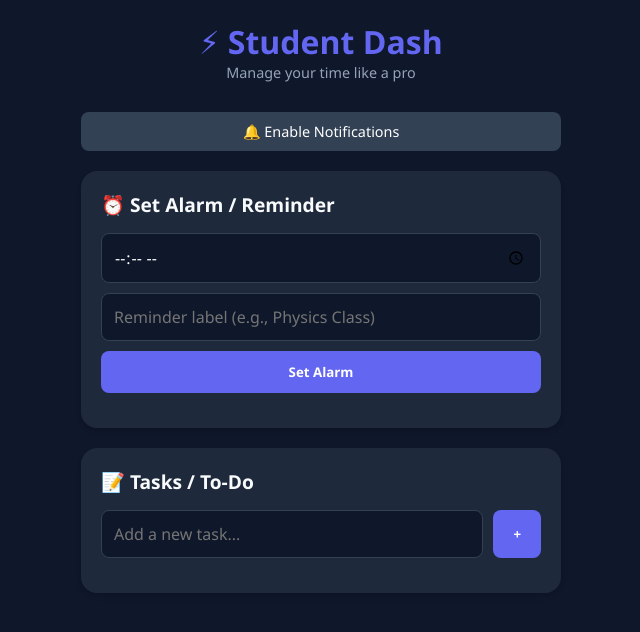
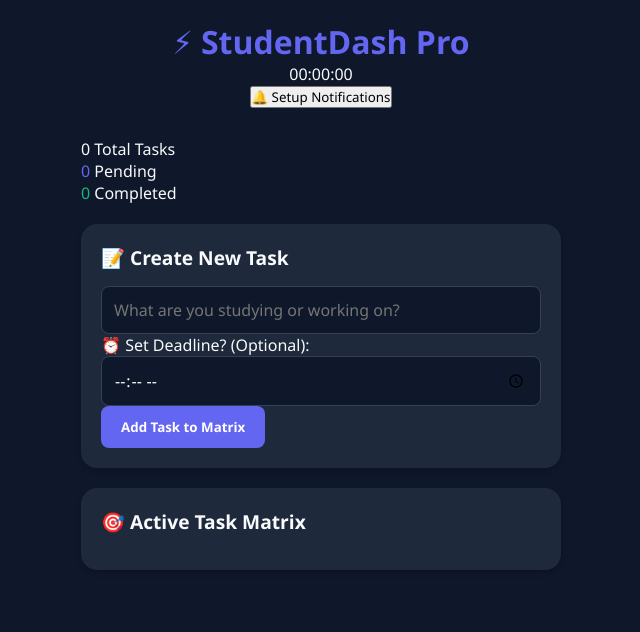
Before and after one commit to Asmit-Singh-01/student-time-management, a plain HTML site: page index.html in a window 1280 px wide. Shown: the whole page, without its empty margins (319-959 px from the left). Drawn offline with Linux system fonts and the light colour scheme.

Commit message:
Rename title and update dashboard header

```diff
--- a/index.html
+++ b/index.html
@@ -3,41 +3,58 @@
 <head>
     <meta charset="UTF-8">
     <meta name="viewport" content="width=device-width, initial-scale=1.0">
-    <title>Student Time Management</title>
+    <title>Pro Student Dash</title>
     <link rel="stylesheet" href="style.css">
 </head>
 <body>
     <div class="app-container">
-        <header>
-            <h1>⚡ Student Dash</h1>
-            <p>Manage your time like a pro</p>
+        <!-- Dashboard Header -->
+        <header class="dash-header">
+            <div class="header-main">
+                <h1>⚡ StudentDash <span class="badge-pro">Pro</span></h1>
+                <div id="live-clock" class="live-clock">00:00:00</div>
+            </div>
+            <button id="noti-btn" class="btn-noti">🔔 Setup Notifications</button>
         </header>
 
-        <!-- Notification Permission Button -->
-        <button id="noti-btn" class="btn-secondary">🔔 Enable Notifications</button>
+        <!-- Productivity Stats Row -->
+        <div class="stats-grid">
+            <div class="stat-card">
+                <span class="stat-num" id="stat-total">0</span>
+                <span class="stat-label">Total Tasks</span>
+            </div>
+            <div class="stat-card">
+                <span class="stat-num" id="stat-pending" style="color: var(--accent-color);">0</span>
+                <span class="stat-label">Pending</span>
+            </div>
+            <div class="stat-card">
+                <span class="stat-num" id="stat-completed" style="color: var(--success-color);">0</span>
+                <span class="stat-label">Completed</span>
+            </div>
+        </div>
 
-        <!-- Alarm Section -->
-        <section class="card alarm-section">
-            <h2>⏰ Set Alarm / Reminder</h2>
-            <div class="alarm-inputs">
-                <input type="time" id="alarm-time">
-                <input type="text" id="alarm-label" placeholder="Reminder label (e.g., Physics Class)">
-                <button id="set-alarm-btn" class="btn-primary">Set Alarm</button>
-            </div>
-            <div id="active-alarms" class="active-alarms">
-                <!-- Active alarms will appear here -->
+        <!-- Unified Task Creator Card -->
+        <section class="card creator-card">
+            <h2>📝 Create New Task</h2>
+            <div class="input-stack">
+                <input type="text" id="todo-input" placeholder="What are you studying or working on?">
+
+                <div class="time-option-row">
+                    <label for="todo-time">⏰ Set Deadline? (Optional):</label>
+                    <input type="time" id="todo-time">
+                </div>
+
+                <button id="add-todo-btn" class="btn-primary">Add Task to Matrix</button>
             </div>
         </section>
 
-        <!-- To-Do List Section -->
-        <section class="card todo-section">
-            <h2>📝 Tasks / To-Do</h2>
-            <div class="todo-input-group">
-                <input type="text" id="todo-input" placeholder="Add a new task...">
-                <button id="add-todo-btn" class="btn-primary">+</button>
+        <!-- Task Matrix Section -->
+        <section class="card task-section">
+            <div class="section-header">
+                <h2>🎯 Active Task Matrix</h2>
             </div>
             <ul id="todo-list" class="todo-list">
-                <!-- Tasks will appear here -->
+                <!-- Advanced tasks will render here -->
             </ul>
         </section>
     </div>
```
